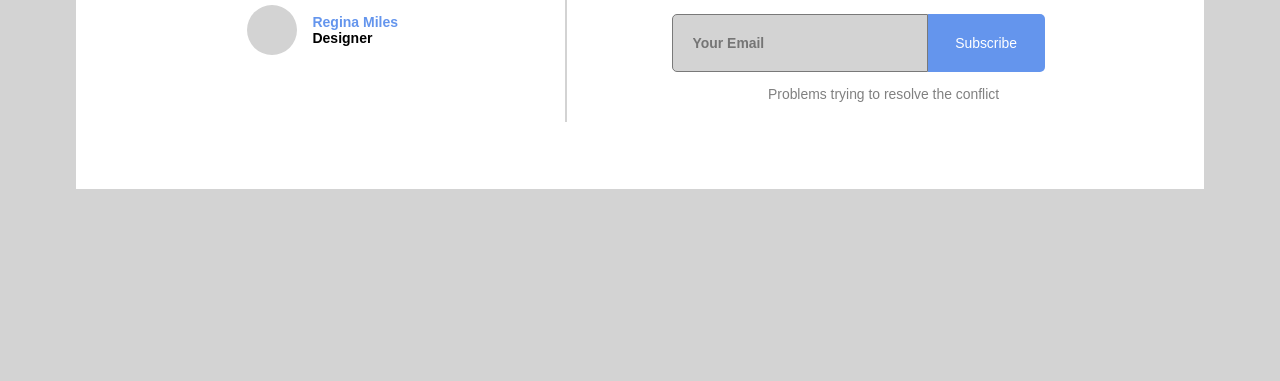
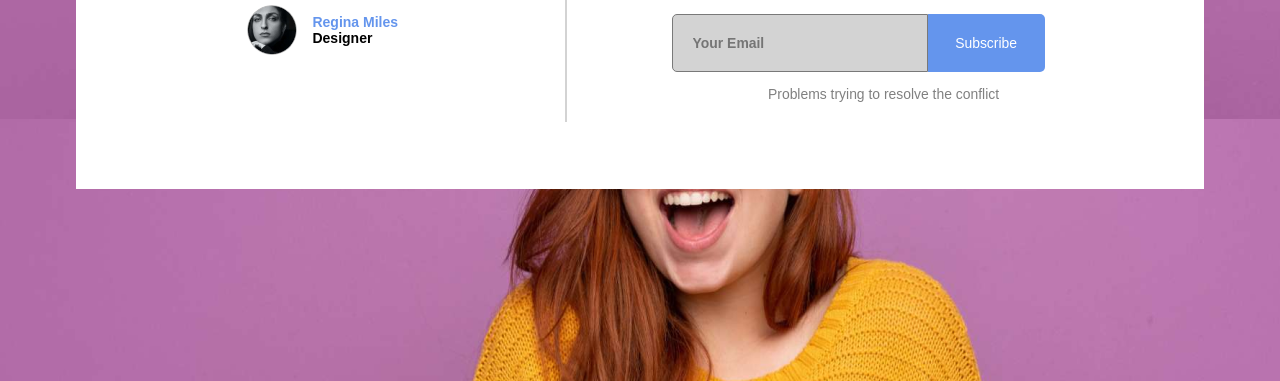
Before and after one commit to ZhuxGZ/gm2-newsletter, a plain HTML site: page index.html in a window 1280 px wide. Shown: the part 435-816 px from the top of the page. Drawn offline with Linux system fonts and the light colour scheme.

Commit message:
feat: Add media to the web

```diff
--- a/style.css
+++ b/style.css
@@ -2,7 +2,7 @@ body {
 	min-height: 100vh;
 	display: grid;
 	place-content: center;
-	background-color: lightgray;
+	background-image: url(media/unsplash_XEmaJaM-4nE.png);
 	font-family: sans-serif;
 }
 
@@ -38,7 +38,7 @@ body {
 }
 
 .user .img {
-	background-color: lightgray;
+	background-image: url(media/user.jpg);
 	height: 3.12rem;
 	width: 3.12rem;
 	border-radius: 50%;
@@ -115,6 +115,9 @@ h1 {
 }
 
 @media screen and (min-width: 800px) {
+	body {
+		background-image: url(media/Desktop.png);
+	}
 	.container {
 		flex-direction: row;
 		justify-content: space-between;
```
